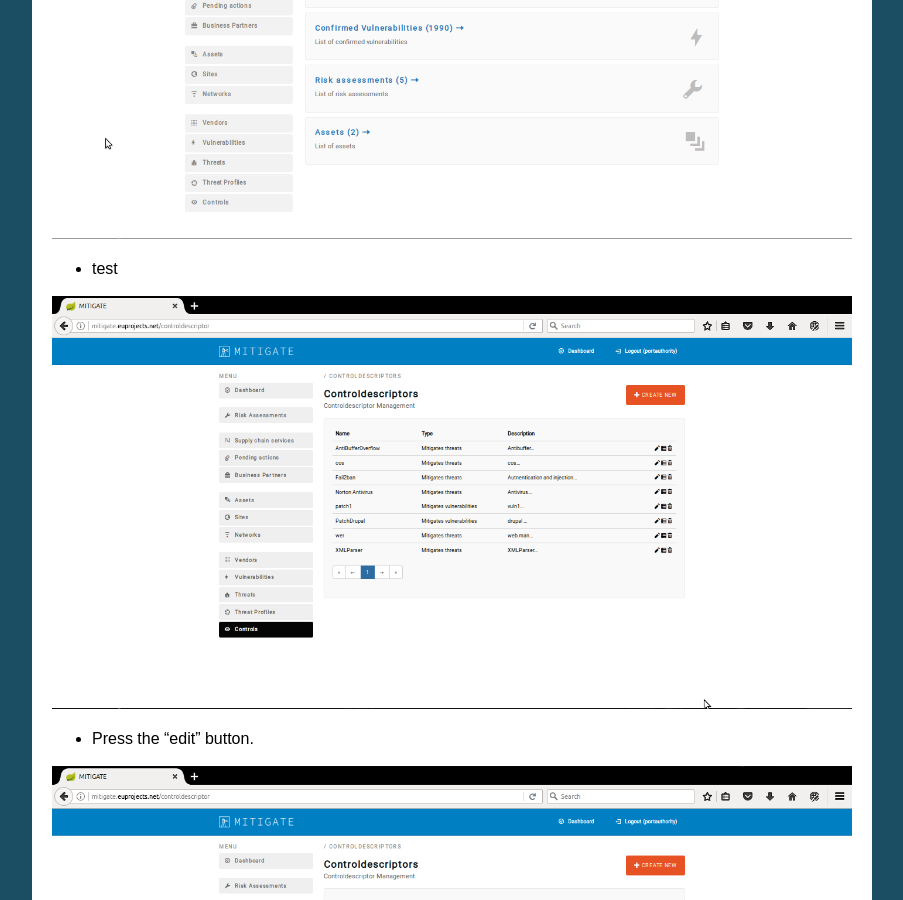
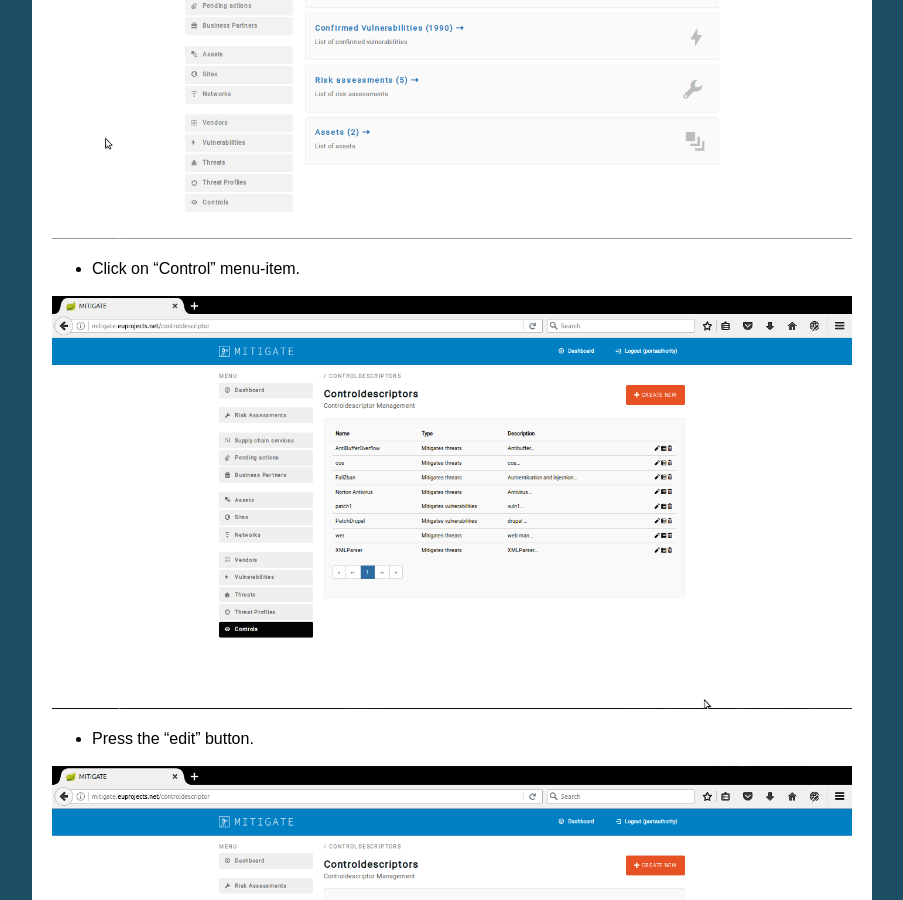
Before and after one commit to singularlogic/mitigate-documentation, a Sphinx documentation site: the page built from docs/f_control.rst, in a window 1280 px wide and 900 px high, scrolled down 2807 px. Shown: the whole window, without its empty margins (198-1101 px from the left). Built offline with Sphinx 7.4.7, drawn with Linux system fonts in a browser that asks for light colours.

Commit message:
Update f_control.rst

```diff
--- a/docs/f_control.rst
+++ b/docs/f_control.rst
@@ -33,7 +33,7 @@ Managing a new control
 
 .. image:: assets/Log_4.png
 
-- test
+- Click on “Control” menu-item.
 
 .. image:: assets/mc.png
 
```
